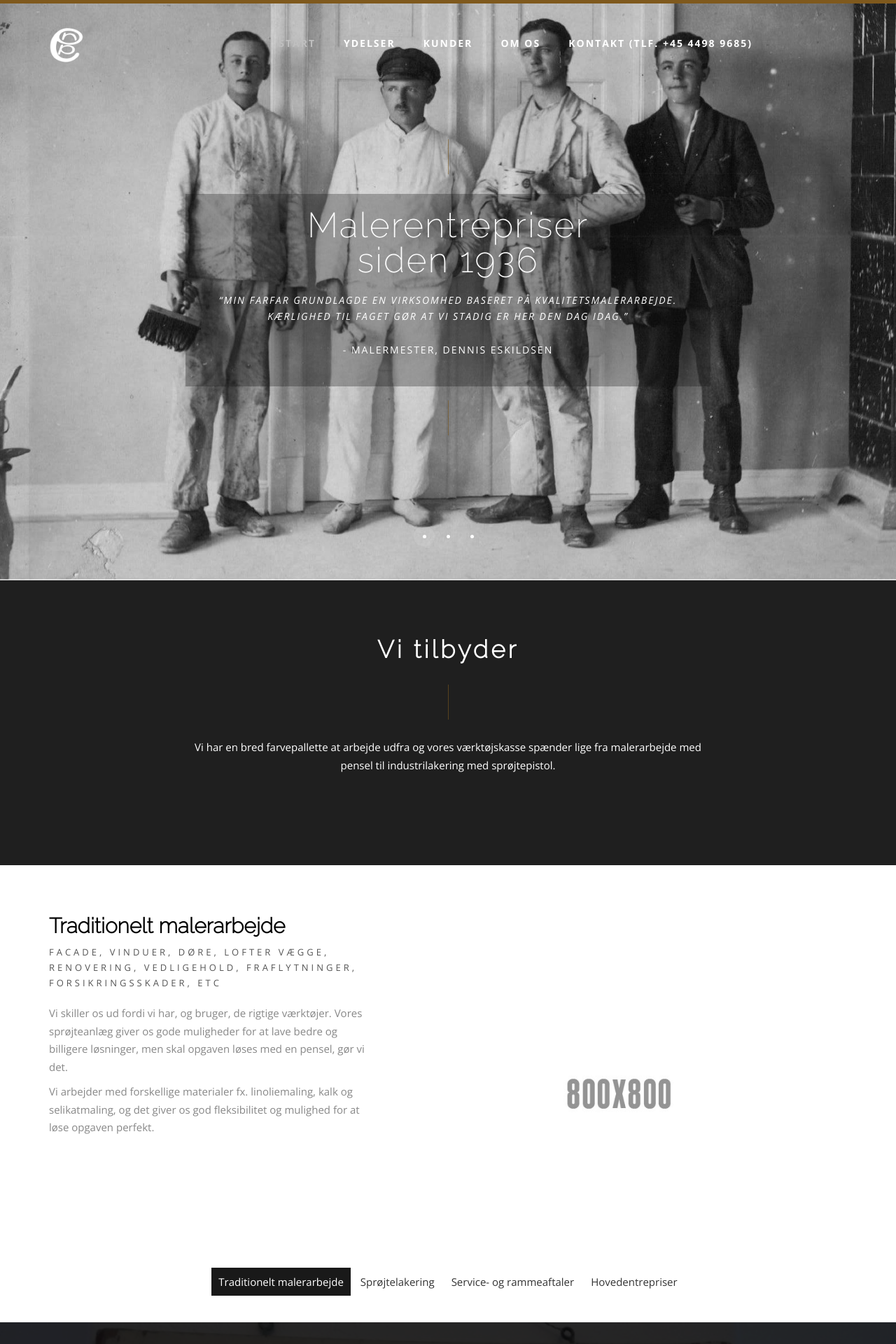
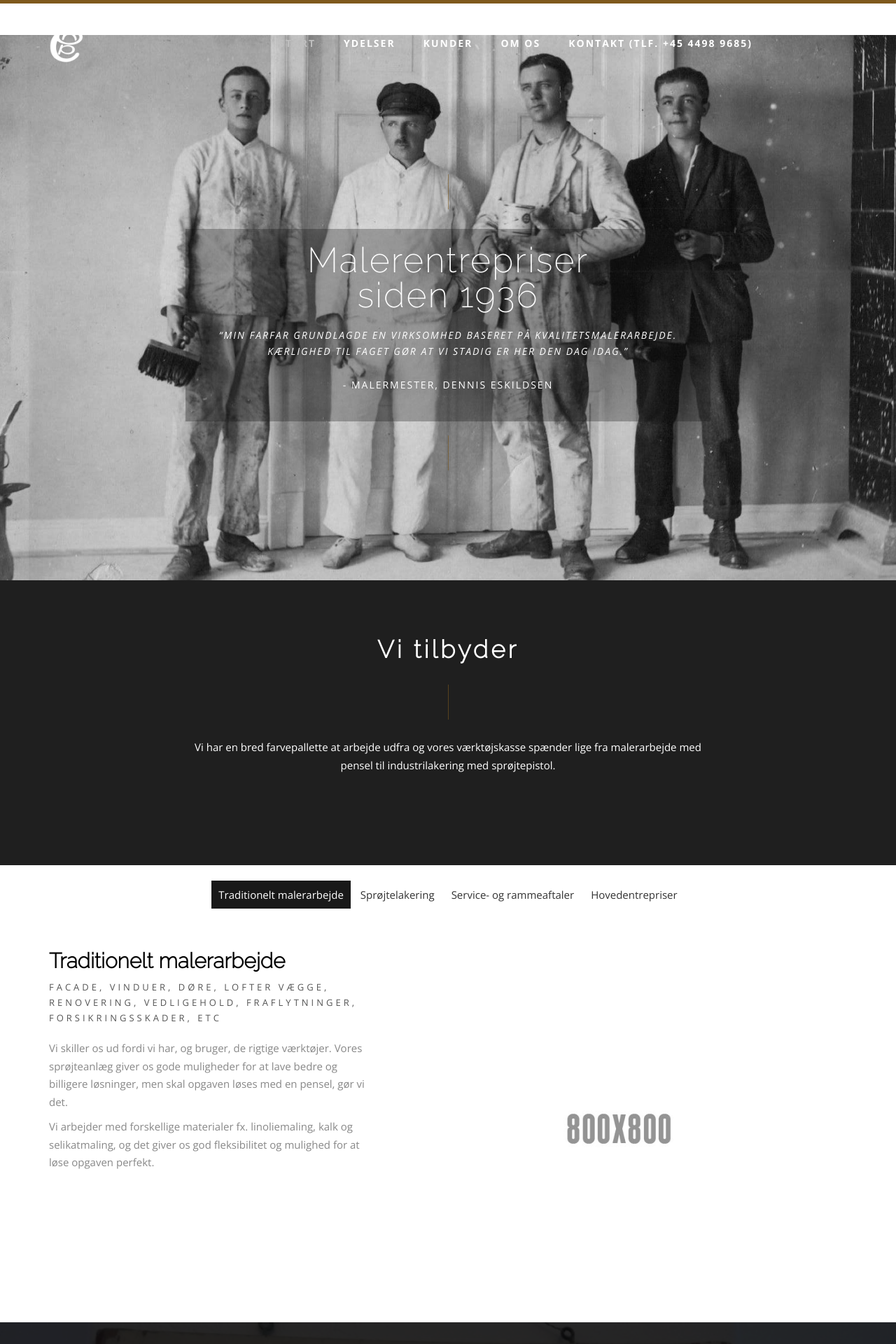
Before and after one commit to re-cph/eskildsen, a Jekyll site: the page built from index.html, in a window 1280 px wide. Shown: the top 1920 px of the page at 70% size. Built offline with Jekyll 4.4.1, drawn with Linux system fonts in a browser that asks for light colours.

Commit message:
Flyt owl-controls under YDELSER til top

```diff
--- a/_sass/_site.sass
+++ b/_sass/_site.sass
@@ -122,3 +122,17 @@
     background: yellow
   @include media-max($screen-sm-min)
     background: orange
+
+.owl-item
+  margin-top: 50px
+
+.owl-controls
+  position: absolute
+  top: 100px
+  width: 100%
+
+@include media-max($screen-md-min)
+  .owl-controls
+    font-size: 12px
+    .owl-page
+      padding: 4px 8px
```
